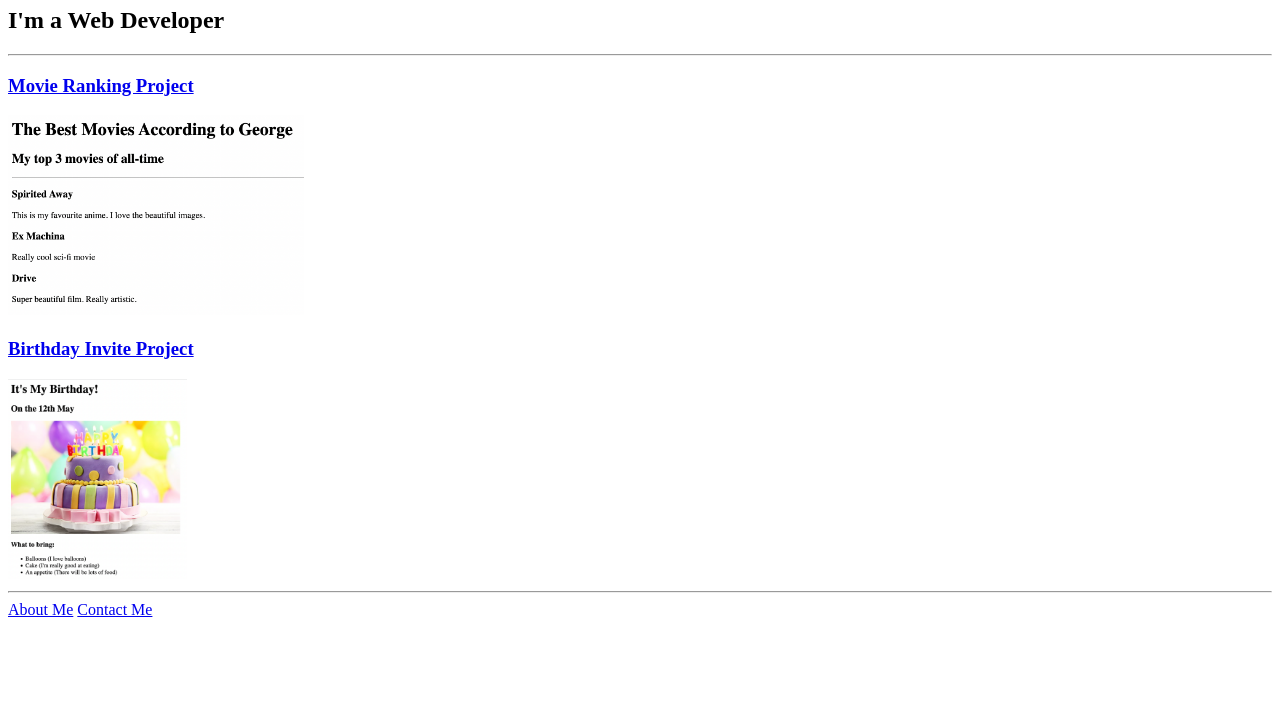
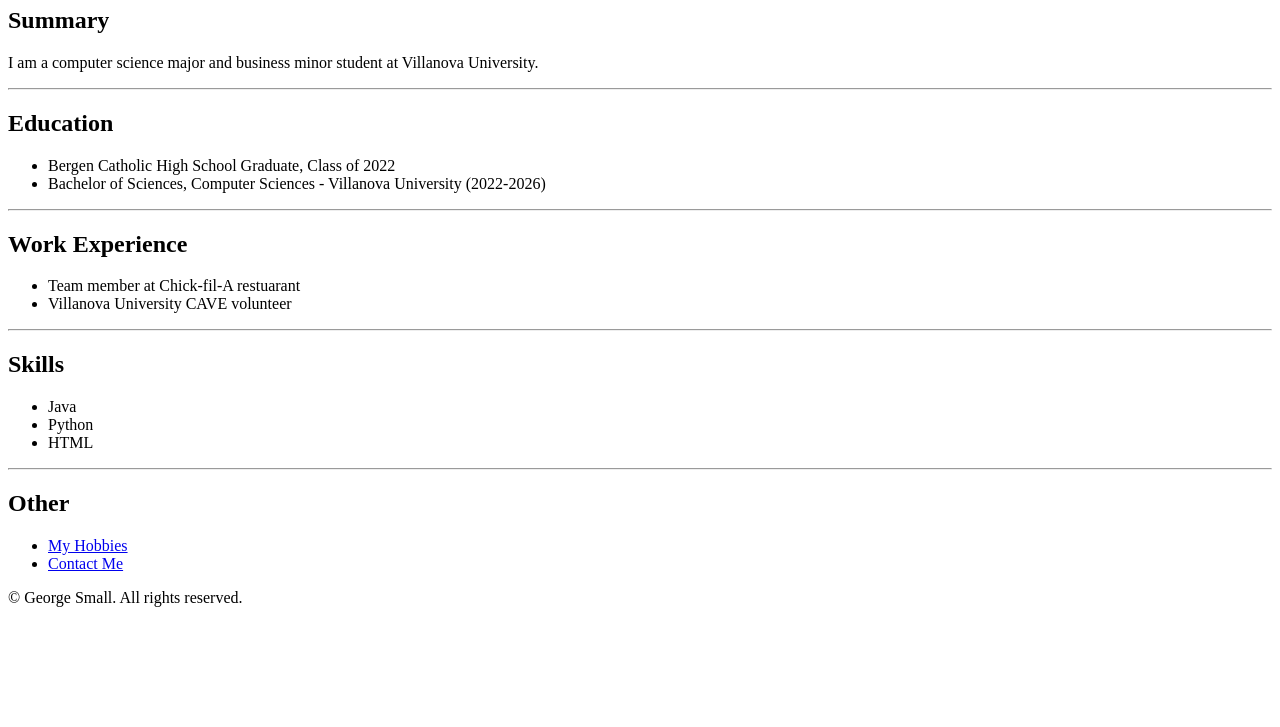
Before and after one commit to gsmall26/html-portfolio, a plain HTML site: page index.html in a window 1280 px wide. Shown: the part 73-800 px from the top of the page. Drawn offline with Linux system fonts and the light colour scheme.

Commit message:
Add files via upload

```diff
--- a/index.html
+++ b/index.html
@@ -1,46 +1,46 @@
-<!-- TODO 1: Create the HTML Boilerplate -->
-
-<!-- TODO 2: Add Your previous projects' HTML into the public folder -->
-
-<!-- TODO 3: Take screenshots of your project previews and add the images to the images folder -->
-
-<!-- TODO 4: Add titles/subtitles etc. -->
-
-<!-- TODO 5: Add a link to the project pages -->
-
-<!-- TODO 6: Add images to show the project previews
-HINT for TODO 6: You can use the height attribute set to 200 to make the image smaller:
-https://developer.mozilla.org/en-US/docs/Web/HTML/Element/img#attr-height -->
-
-<!-- TODO 7: Add the Contact Me and About Me page links -->
-
 <!DOCTYPE html>
 <html lang="en">
 <head>
     <meta charset="UTF-8">
-    <!--
-    <meta http-equiv="X-UA-Compatible" content="IE=edge">
-    <meta name="viewport" content="width=device-width, initial-scale=1.0">
-    ^^these two lines are unneccesary
-    -->
-    <title>George's Portfolio</title>
+    <title>My Resume</title>
 </head>
 <body>
 
-    <h1>George Small's Portfolio</h1>
-    <h2>I'm a Web Developer</h2>
+    <h1>George Small</h1>
+
+    <h2>Summary</h2>
+    <p>I am a computer science major and business minor student at Villanova University.</p>
     <hr>
 
-    <h3> <a href="./public/movie-ranking.html">Movie Ranking Project</a> </h3>
-    <img src="./assets/images/Moviess.png" height = 200 alt="Screenshot of moving ranking page">
+    <h2>Education</h2>
+    <ul>
+        <li>Bergen Catholic High School Graduate, Class of 2022</li>
+        <li>Bachelor of Sciences, Computer Sciences - Villanova University (2022-2026) </li>
+    </ul>
+    <hr>
 
-    <h3> <a href="./public/birthday-invite.html">Birthday Invite Project</a> </h3>
-    <img src="./assets/images/Birthdayss.png" height = 200 alt="Screenshot of birthday invite page">
+    <h2>Work Experience</h2>
+    <ul>
+        <li>Team member at Chick-fil-A restuarant</li>
+        <li>Villanova University CAVE volunteer</li>
+    </ul>
+    <hr>
 
+    <h2>Skills</h2>
+    <ul>
+        <li>Java</li>
+        <li>Python</li>
+        <li>HTML</li>
+    </ul>
     <hr>
-    <a href="./public/about.html">About Me</a>
-    <a href="./public/contact.html">Contact Me</a>
 
+    <h2>Other</h2>
+    <ul>
+        <li> <a href="./hobbies.html">My Hobbies</a> </li>
+        <li> <a href="./Contactme.html">Contact Me</a> </li>
+    </ul>
+
+    <footer>© George Small. All rights reserved.</footer>
 
 </body>
 </html>
```
Also changed, not shown: Contactme.html (added, +16 -0 lines), hobbies.html (added, +17 -0 lines).
